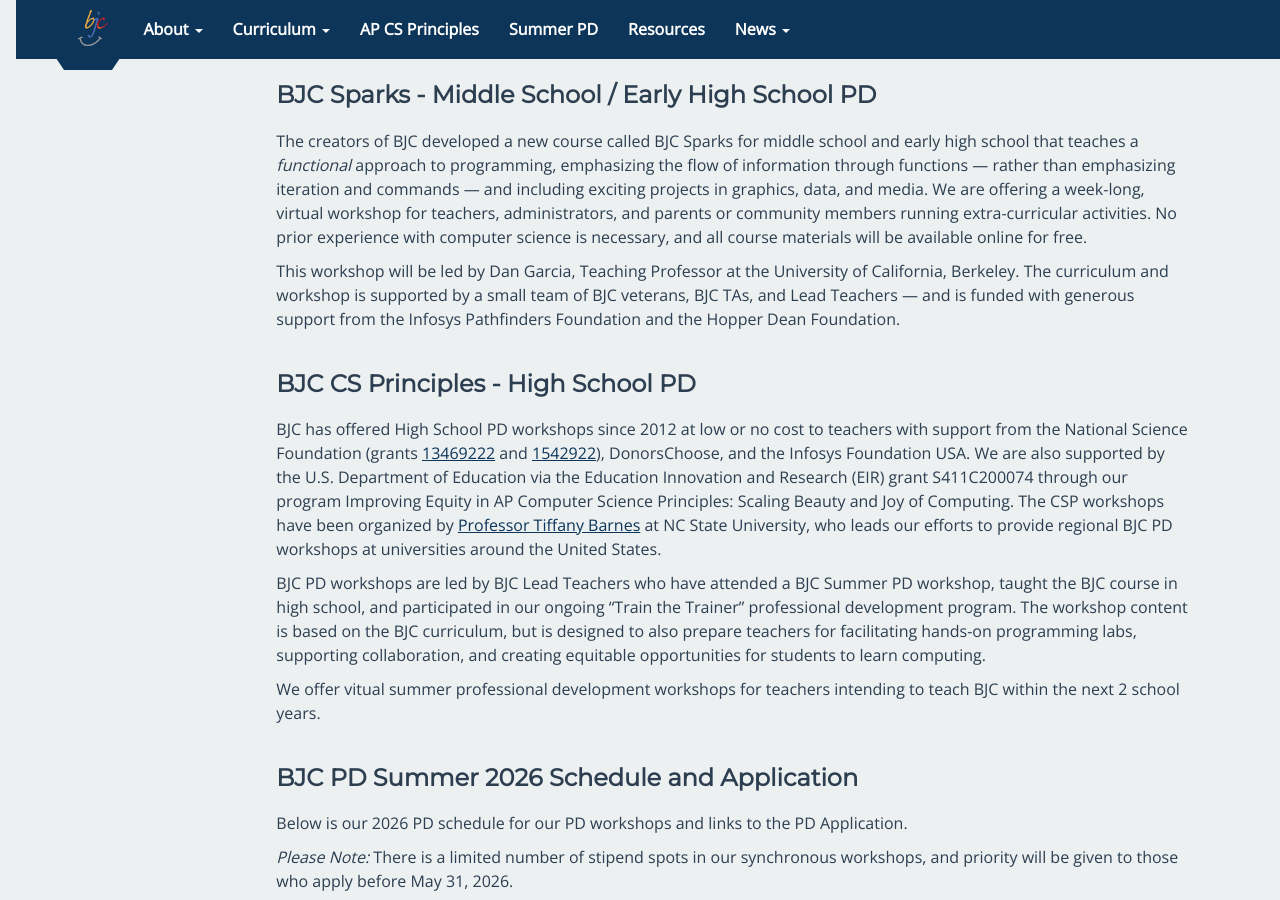
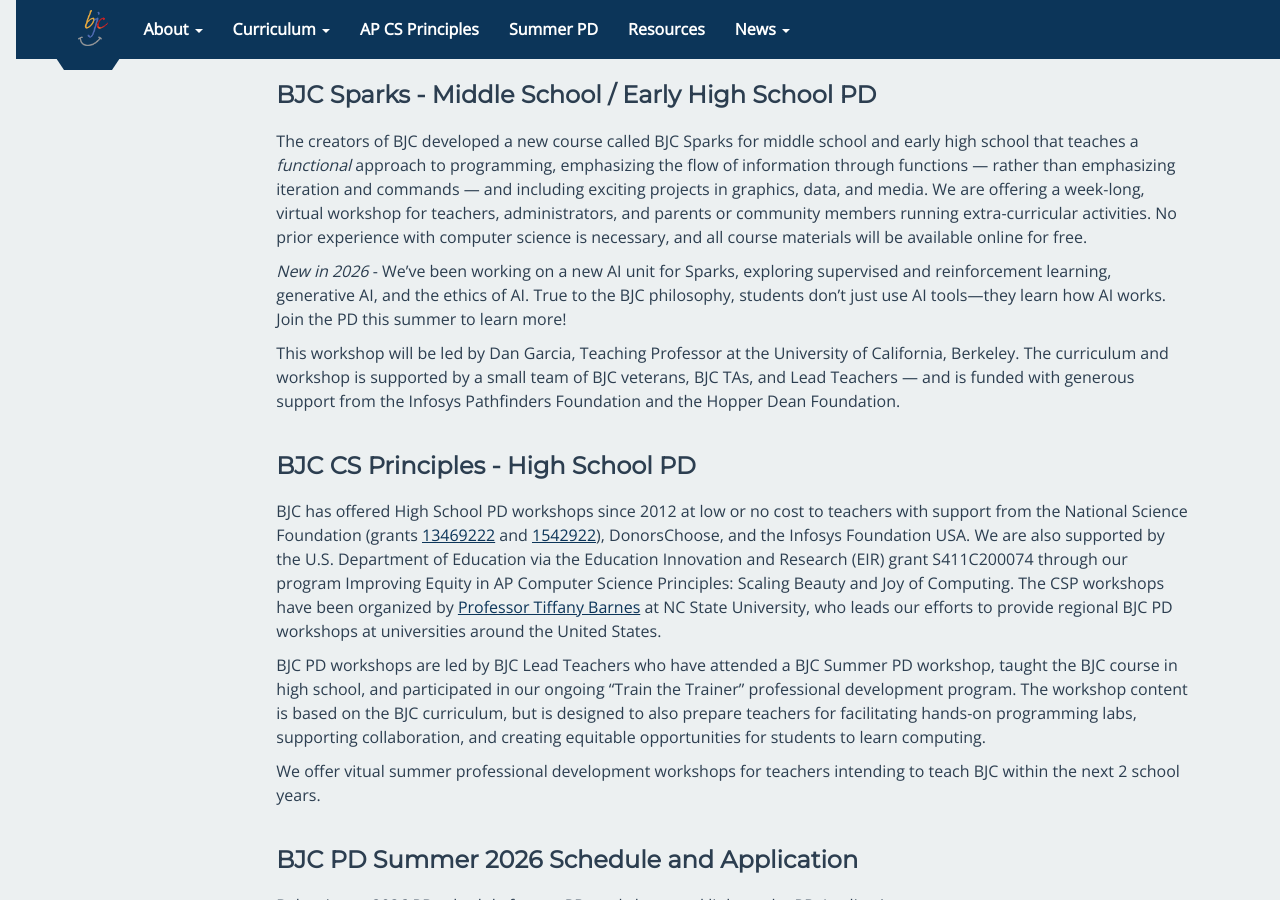
Before and after one commit to beautyjoy/beautyjoy.github.io, a Jekyll site: the page built from summer-pd/index.md, in a window 1280 px wide and 900 px high, scrolled down 512 px. Built offline with Jekyll 4.4.1, drawn with Linux system fonts in a browser that asks for light colours.

Commit message:
added AI info

```diff
--- a/summer-pd/index.md
+++ b/summer-pd/index.md
@@ -30,6 +30,8 @@
 ### BJC Sparks - Middle School / Early High School PD
 
 The creators of BJC developed a new course called BJC Sparks for middle school and early high school that teaches a <em>functional</em> approach to programming, emphasizing the flow of information through functions — rather than emphasizing iteration and commands — and including exciting projects in graphics, data, and media. We are offering a week-long, virtual workshop for teachers, administrators, and parents or community members running extra-curricular activities. No prior experience with computer science is necessary, and all course materials will be available online for free.
+
+*New in 2026* - We've been working on a new AI unit for Sparks, exploring supervised and reinforcement learning, generative AI, and the ethics of AI. True to the BJC philosophy, students don’t just use AI tools—they learn how AI works. Join the PD this summer to learn more!
 
 <!-- We are looking for a cohort of at least 20 teachers who are interested in piloting at least one semester of these new materials with students in the 2021-2022 school year and providing us with feedback to help us revise and improve these materials in exchange for a stipend described below. One of our goals is to produce a curriculum that reaches students traditionally underrepresented in computer science, so BIPOC teachers and teachers of BIPOC students are strongly encouraged to participate and provide feedback about how best we can develop a program to serve BIPOC students. -->
 
```
